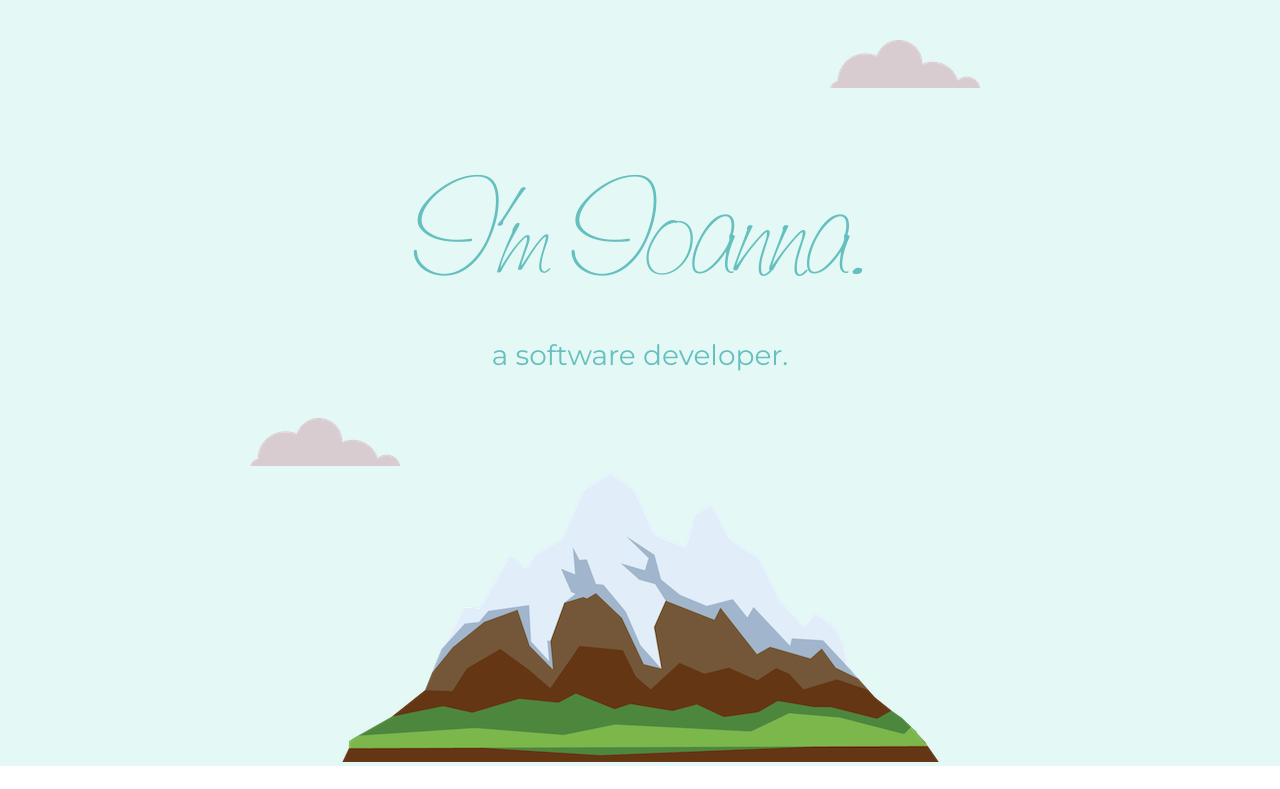
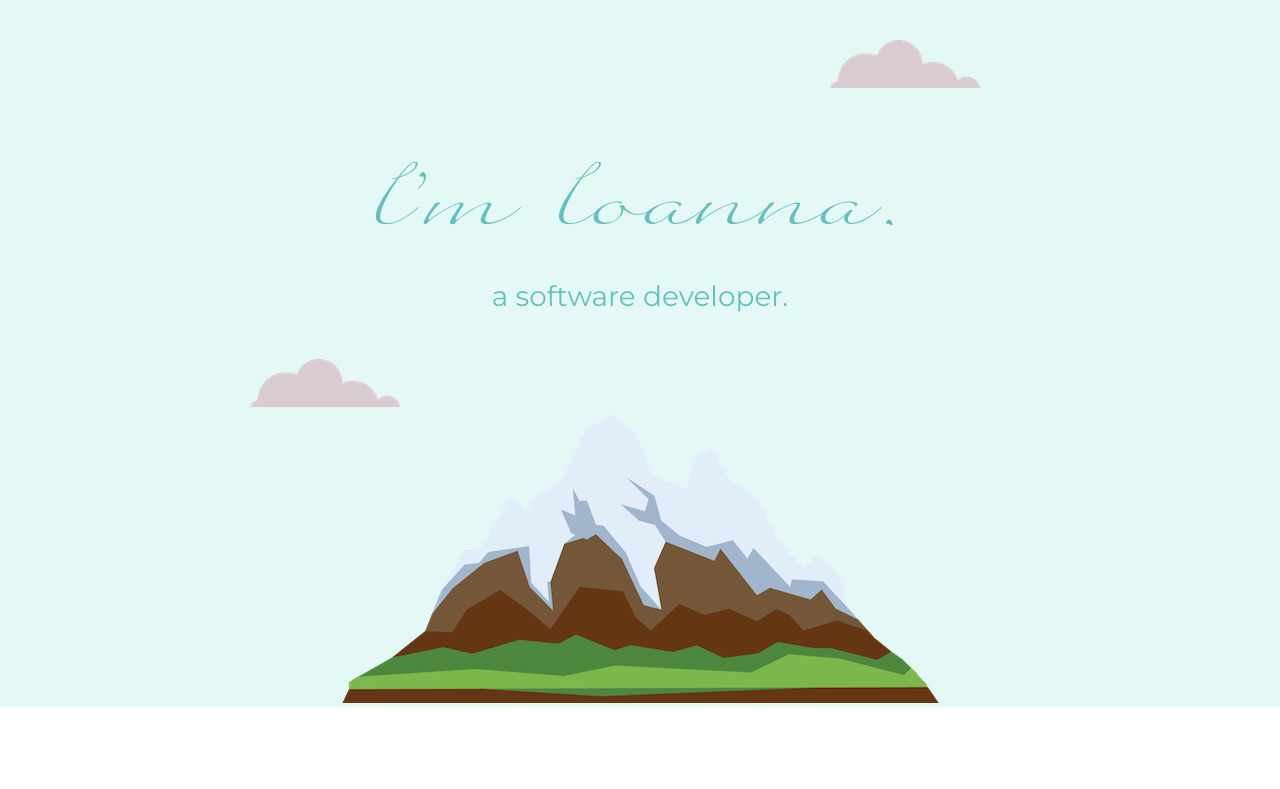
Before and after one commit to ioThio/mywebsite, a plain HTML site: page index.html in a window 1280 px wide. Shown: the top 789 px of the page. Drawn offline with Linux system fonts and the light colour scheme.

Commit message:
Update styles.css

```diff
--- a/css/styles.css
+++ b/css/styles.css
@@ -1,7 +1,7 @@
 @font-face {
     font-family: 'quilline_script_thinregular';
     src: url('../quil_s_t-webfont.woff2') format('woff2'),
-         url('https://github.com/ioannaki88/mywebsite/blob/master/quil_s_t-webfont.woff') format('woff');
+         url('../quil_s_t-webfont.woff') format('woff');
     font-weight: normal;
     font-style: normal;
 }
@@ -26,7 +26,7 @@ h1 {
   color: #66bfbf;
   font-size: 6.5rem;
   margin: 50px auto 0 auto;
-  font-family: 'saginaw_light' !important;
+  font-family: 'quilline_script_thinregular' !important;
   font-weight: normal;
   font-style: normal;
 }
```
